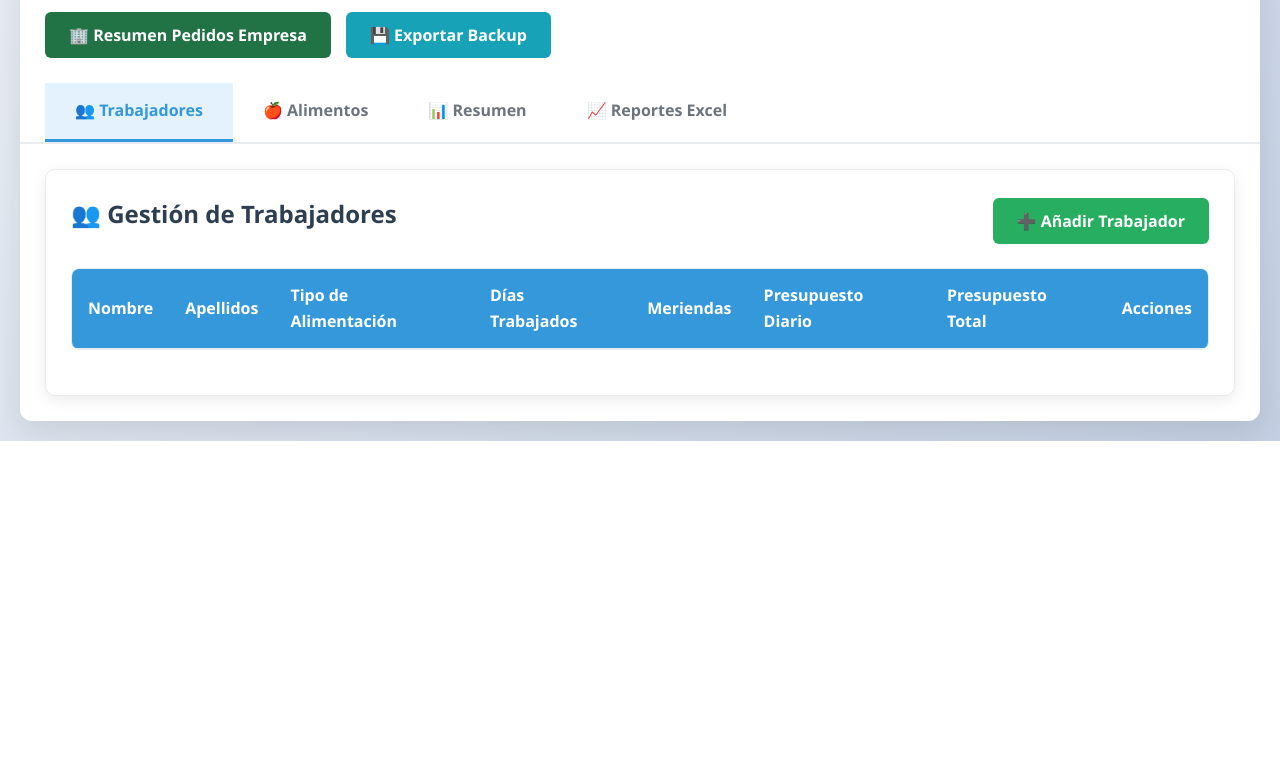
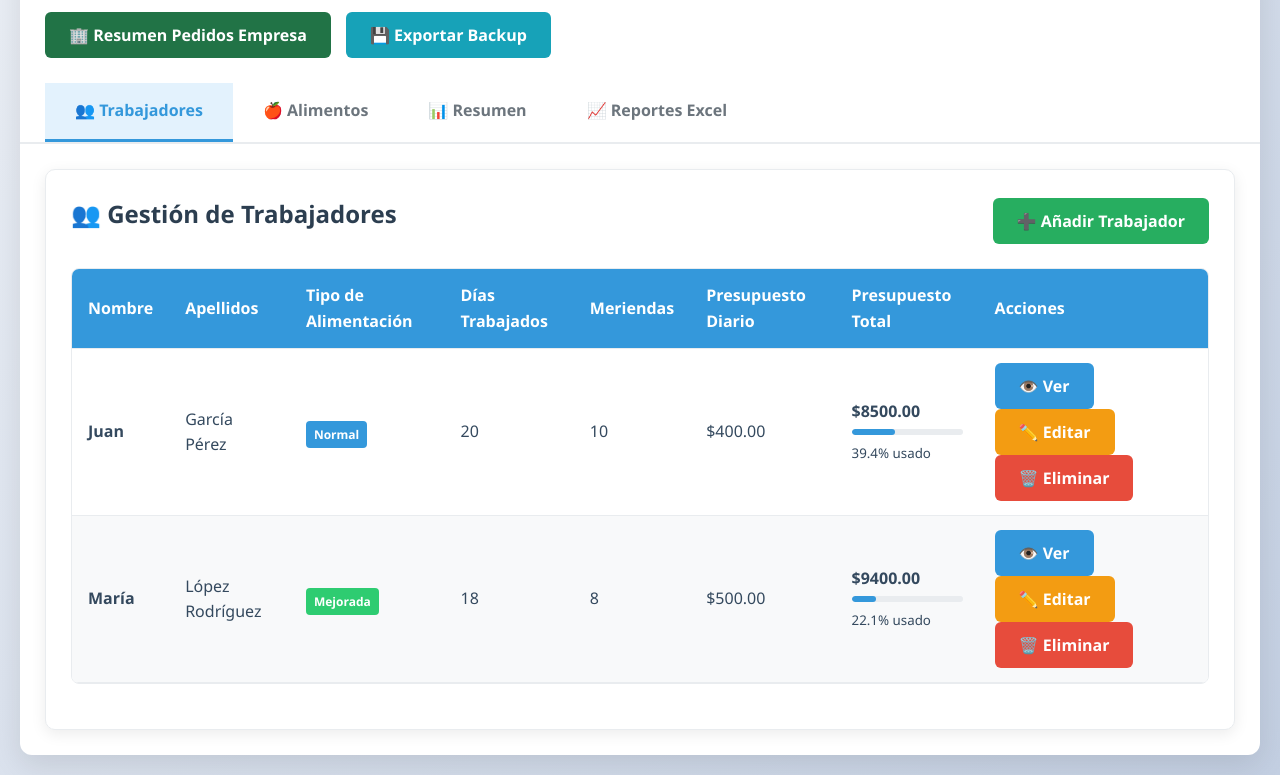
Before and after one commit to Riuklip/Alimentacion, a plain HTML site: page index.html in a window 1280 px wide. Shown: the part 669-1444 px from the top of the page. Before the commit the page ends 1110 px from the top, so only its background shows below. Drawn offline with Linux system fonts and the light colour scheme; the site is published under a folder, as on GitHub Pages, so addresses that start at the root find nothing.

Commit message:
Update index.html
reparacion de js

```diff
--- a/index.html
+++ b/index.html
@@ -368,6 +368,7 @@
         </div>
     </div>
 
-    <script src="/dist/app.js"></script>
+    <script src="dist/app.js"></script>
 </body>
+
 </html>
```
